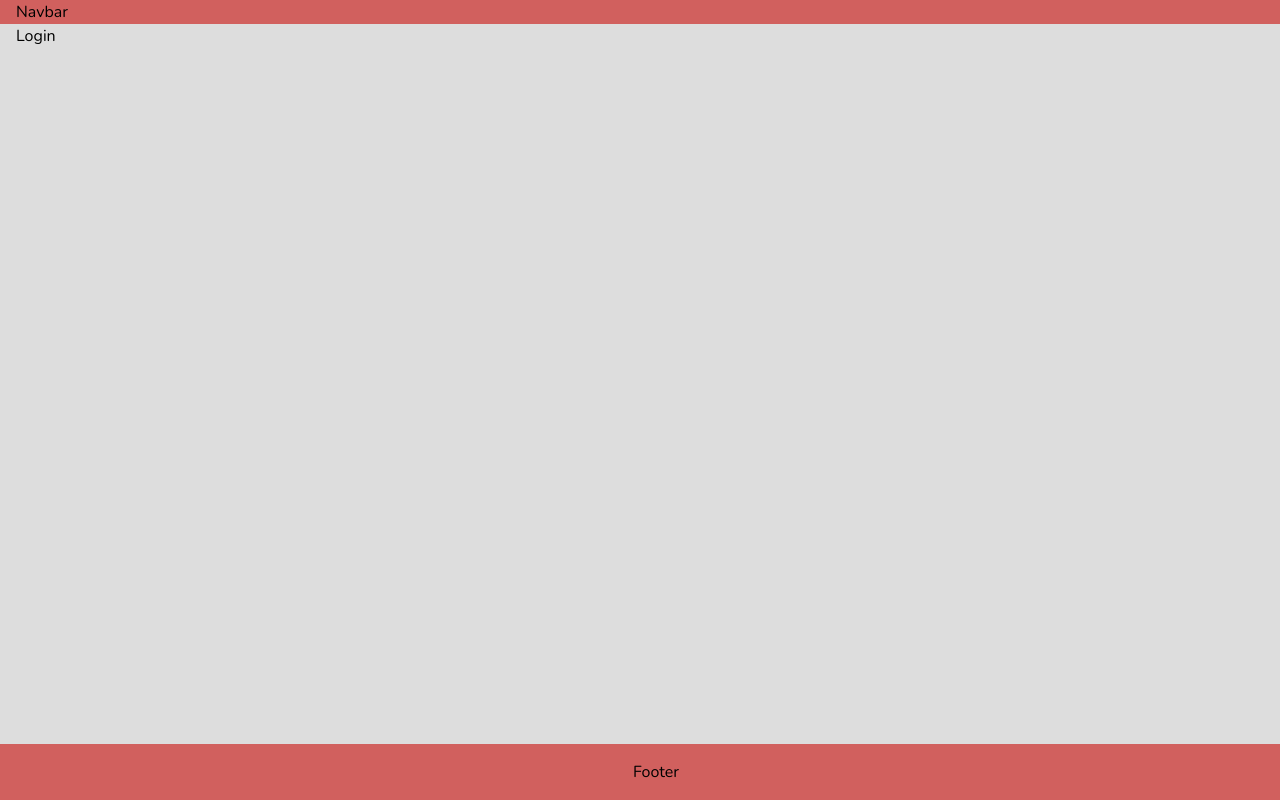
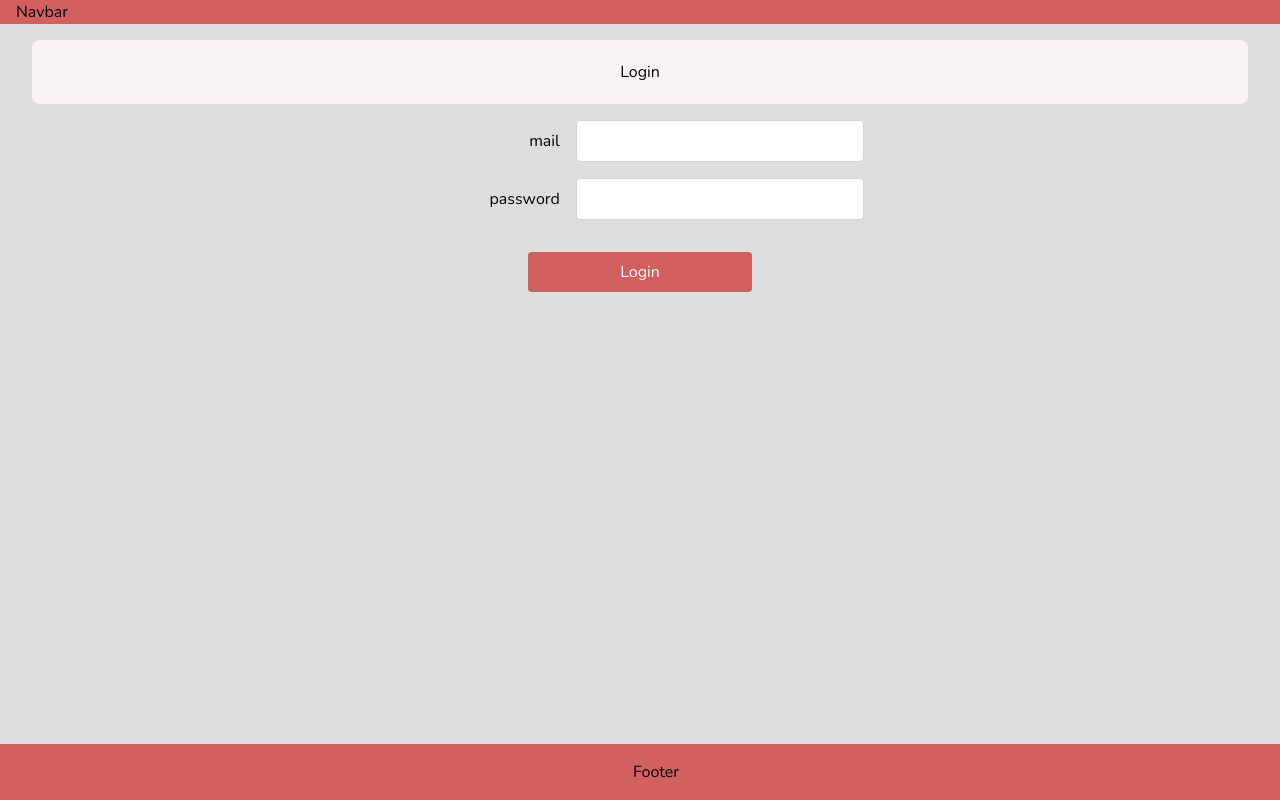
Before and after one commit to courreges-do/Henry-Project-4-with-back, a Next.js app in the folder front/: page /login in a window 1280 px wide. Built offline with nearby package versions, Linux system fonts and the light colour scheme.

Commit message:
loginForm

```diff
--- a/front/package.json
+++ b/front/package.json
@@ -9,9 +9,11 @@
     "lint": "next lint"
   },
   "dependencies": {
+    "@types/validator": "^13.12.2",
     "next": "15.0.1",
     "react": "19.0.0-rc-69d4b800-20241021",
-    "react-dom": "19.0.0-rc-69d4b800-20241021"
+    "react-dom": "19.0.0-rc-69d4b800-20241021",
+    "validator": "^13.12.0"
   },
   "devDependencies": {
     "@types/node": "^20",
--- a/front/src/app/login/page.tsx
+++ b/front/src/app/login/page.tsx
@@ -1,5 +1,14 @@
+import LoginComponent from "@/components/LoginComponent/LoginComponent";
+
 const page = () => {
-  return <div>Login</div>;
+  return (
+    <div className="mb-8">
+      <header className="h-16 bg-secondary m-4 rounded-lg flex justify-center items-center">
+        Login
+      </header>
+      <LoginComponent />
+    </div>
+  );
 };
 
 export default page;
--- /dev/null
+++ b/front/src/components/LoginComponent/LoginComponent.tsx
@@ -0,0 +1,71 @@
+"use client";
+import { ChangeEvent, useState } from "react";
+import { FormEvent } from "react";
+import { isValid } from "@/helpers/validations";
+
+const LoginComponent = () => {
+  interface LoginData {
+    [key: string]: string;
+  }
+  interface LoginTouched {
+    [key: string]: boolean;
+  }
+  const INITIAL_DATA: LoginData = { mail: "", password: "" };
+  const INITIAL_TOUCHED: LoginTouched = { mail: false, password: false };
+  const [data, setData] = useState(INITIAL_DATA);
+  const [touched, setTouched] = useState(INITIAL_TOUCHED);
+
+  const handleChange = (e: ChangeEvent<HTMLInputElement>, field: string) => {
+    const newValue = e.target.value;
+    const newData: LoginData = { ...data, [field]: newValue };
+    setData(newData);
+  };
+
+  const handleBlur = (field: string) => {
+    setTouched({ ...touched, [field]: true });
+  };
+
+  const handleSubmit = (e: FormEvent<HTMLFormElement>) => {
+    e.preventDefault();
+    console.log(data);
+  };
+
+  const isTouched = (field: string) => {
+    return touched[field];
+  };
+
+  return (
+    <form
+      className="w-full max-w-md mx-auto flex flex-col gap-4 m-4"
+      onSubmit={(e) => handleSubmit(e)}
+    >
+      {Object.keys(data).map((input, i) => (
+        <div key={i} className="flex items-center gap-x-4">
+          <label className="w-1/3 text-right">{input}</label>
+          <input
+            type={input}
+            key={i}
+            value={data[input]}
+            onChange={(e) => handleChange(e, input)}
+            onBlur={() => handleBlur(input)}
+            className="w-2/3 p-2 border border-gray-300 rounded"
+          />
+          {isTouched(input) && !isValid(input, data[input]) && (
+            <p className="text-red-500">Error</p>
+          )}
+        </div>
+      ))}
+      <button
+        type="submit"
+        disabled={Object.keys(data)
+          .map((i) => isValid(i, data[i]))
+          .includes(false)}
+        className="mt-4 bg-quaternary text-white p-2 rounded hover:bg-tertiary w-1/2 self-center"
+      >
+        Login
+      </button>
+    </form>
+  );
+};
+
+export default LoginComponent;
--- /dev/null
+++ b/front/src/helpers/validations.ts
@@ -0,0 +1,14 @@
+import validator from "validator";
+
+export const isValid = (validation: string, value: string) => {
+  if (validation === "mail") {
+    return validator.isEmail(value);
+  }
+  if (validation === "password") {
+    return (
+      validator.isAlphanumeric(value) &&
+      validator.isLength(value, { min: 4, max: 10 })
+    );
+  }
+  return false;
+};
```
Also changed, not shown: 1 other file (tests, documents, lock files or other folders).
